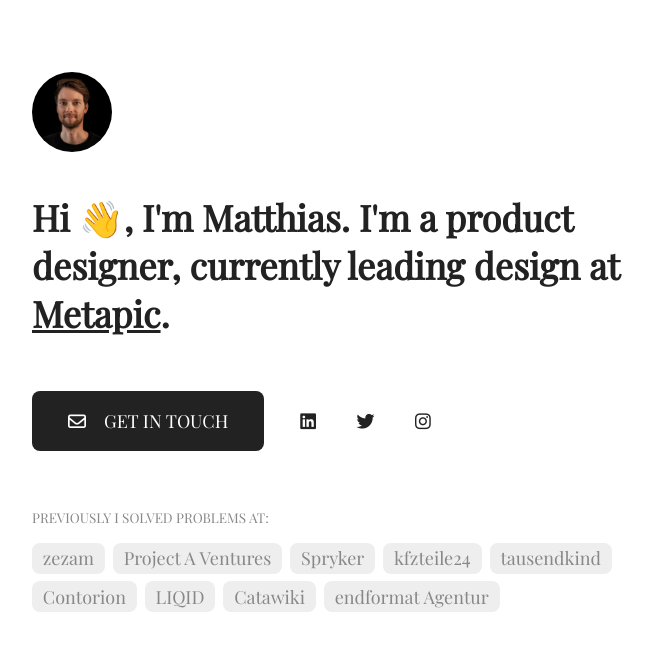
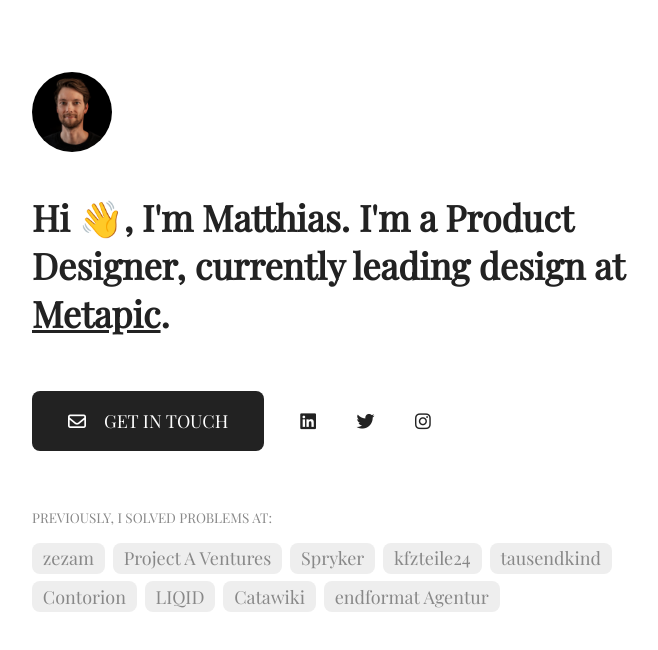
Before and after one commit to mstraube/mstraube.github.io, a plain HTML site: page index.html in a window 1280 px wide. Shown: the whole page, without its empty margins (308-966 px from the left). Drawn offline with nearby package versions, Linux system fonts and the light colour scheme; a web font is replaced by a local one.

Commit message:
Update index.html

```diff
--- a/index.html
+++ b/index.html
@@ -15,7 +15,7 @@
         <div class="wrapper">
             <img src="images/profile.png" class="profile-img" title="This is me :)" alt="Picture of Matthias Straube" />
             <h1 class="intro">
-                Hi 👋, I'm Matthias. I'm a product designer, currently leading design at <a href="https://metapic.com" title="Go to metapic.com">Metapic</a>.
+                Hi 👋, I'm Matthias. I'm a Product Designer, currently leading design at <a href="https://metapic.com" title="Go to metapic.com">Metapic</a>.
             </h1>
             <div class="get-in-touch">
                 <a class="contact-btn" href="mailto:matthiasstraube@gmail.com?subject=Hi, let's work together!" title="Get in touch. Yea.">
@@ -40,7 +40,7 @@
                 </ul>
             </div>
             <ul class="work">
-                <li>Previously I solved problems at:</li>
+                <li>Previously, I solved problems at:</li>
                 <li><a href="https://zezam.io" title="Go to zezam">zezam</a></li>
                 <li><a href="https://www.project-a.com" title="Go to Project A">Project A Ventures</a></li>
                 <li><a href="https://spryker.com" title="Go to Spryker">Spryker</a></li>
```
